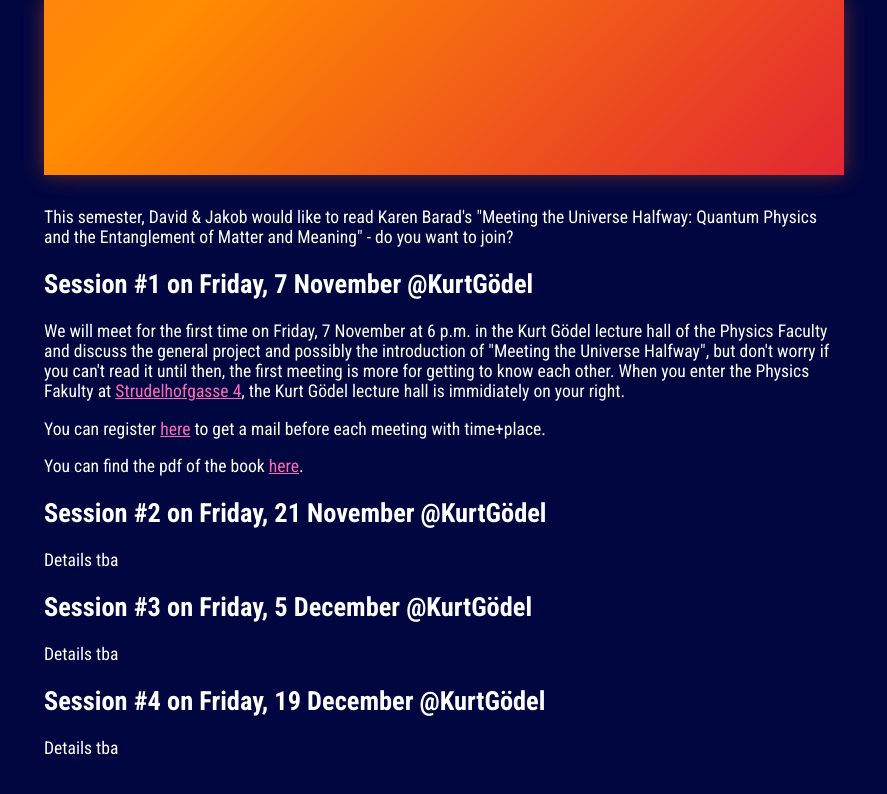
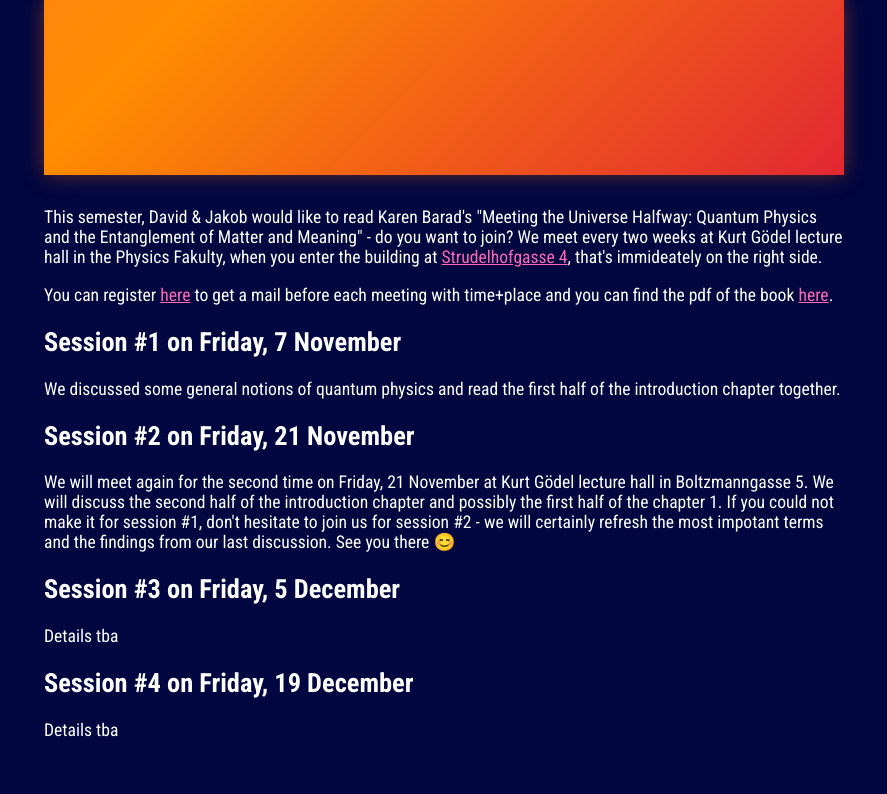
Before and after one commit to GrumpyGoedel/messapparat, a website: page public/index.html in a window 1280 px wide. Shown: the part 196-990 px from the top of the page, without its empty margins (196-1083 px from the left). Drawn offline with Linux system fonts and the light colour scheme; a web font is replaced by a local one.

Commit message:
Details of session #1, announcment of session #2 added

```diff
--- a/public/index.html
+++ b/public/index.html
@@ -16,19 +16,21 @@
   <h1><span style="color: pink;">WELCOME</span> <span style="color: crimson;">TO</span> <span style="color: hotpink;">THE</span> <span style="color: orange;">READING</span> <span style="color: darkorange;">CIRCLE</span></h1>
   <div class="whirly-box"></div>
   <p>This semester, David & Jakob would like to read Karen Barad's "Meeting the Universe Halfway:
-  Quantum Physics and the Entanglement of Matter and Meaning" - do you want to join?</p>
-  <h2>Session #1 on Friday, <span style="white-space: nowrap;">7 November @KurtGödel</span></h2>
-  <p>We will meet for the first time on Friday, 7 November at 6 p.m. in the Kurt Gödel lecture hall of the Physics Faculty
-    and discuss the general project and possibly the introduction of "Meeting the Universe Halfway",
-    but don't worry if you can't read it until then, the first meeting is more for getting to know each other. When you enter the Physics Fakulty
-    at <a href="https://maps.app.goo.gl/odB45acjhfs1DjLo6">Strudelhofgasse 4</a>, the Kurt Gödel lecture hall is immidiately on your right.</p>
-  <p>You can register <a href="https://forms.gle/EVXkMgd9iGo9FD8y9">here</a> to get a mail before each meeting with time+place.</p>
-  <p>You can find the pdf of the book  <a href="files/Meeting the Universe Halfway (Barad 2007).pdf" target="_blank">here</a>.</p>
-  <h2>Session #2 on Friday, <span style="white-space: nowrap;">21 November @KurtGödel</span></h2>
+  Quantum Physics and the Entanglement of Matter and Meaning" - do you want to join?
+  We meet every two weeks at Kurt Gödel lecture hall in the Physics Fakulty, when you enter the building at
+  <a href="https://maps.app.goo.gl/odB45acjhfs1DjLo6">Strudelhofgasse 4</a>, that's immideately on the right side.</p>
+  <p>You can register <a href="https://forms.gle/EVXkMgd9iGo9FD8y9">here</a> to get a mail before each meeting with time+place and
+  you can find the pdf of the book  <a href="files/Meeting the Universe Halfway (Barad 2007).pdf" target="_blank">here</a>.</p>
+  <h2>Session #1 on Friday, <span style="white-space: nowrap;">7 November</span></h2>
+  <p>We discussed some general notions of quantum physics and read the first half of the introduction chapter together.</p>
+  <h2>Session #2 on Friday, <span style="white-space: nowrap;">21 November</span></h2>
+  <p>We will meet again for the second time on Friday, 21 November at Kurt Gödel lecture hall in Boltzmanngasse 5.
+    We will discuss the second half of the introduction chapter and possibly the first half of the chapter 1.
+    If you could not make it for session #1, don't hesitate to join us for session #2 - we will certainly refresh
+    the most impotant terms and the findings from our last discussion. See you there 😊</p>
+  <h2>Session #3 on Friday, <span style="white-space: nowrap;">5 December</span></h2>
   <p>Details tba</p>
-  <h2>Session #3 on Friday, <span style="white-space: nowrap;">5 December @KurtGödel</span></h2>
-  <p>Details tba</p>
-  <h2>Session #4 on Friday, <span style="white-space: nowrap;">19 December @KurtGödel</span></h2>
+  <h2>Session #4 on Friday, <span style="white-space: nowrap;">19 December</span></h2>
   <p>Details tba</p>
 </div>
 </body>
```
